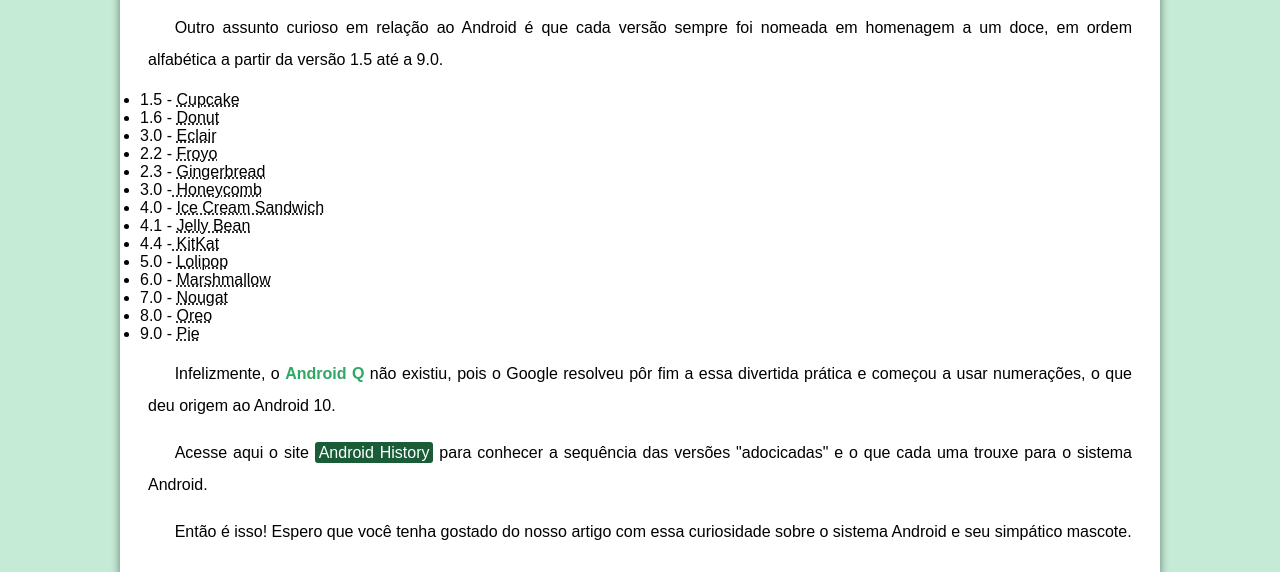
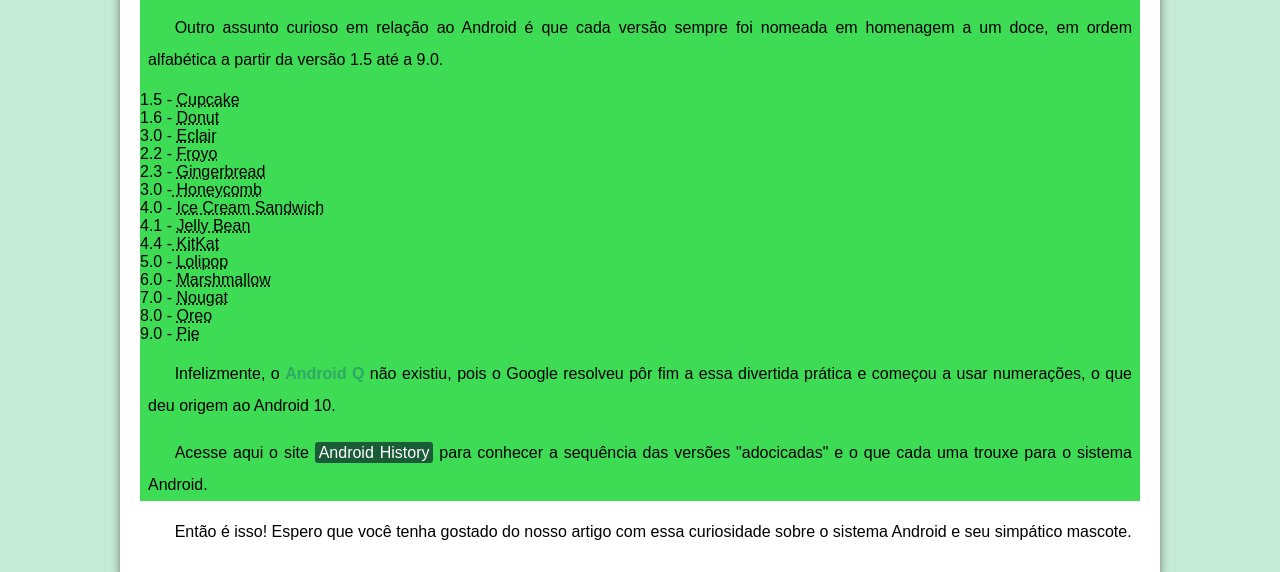
Before and after one commit to ramonstaticx/exerc-cio-do-curso-em-video, a plain HTML site: page index.html in a window 1280 px wide. Shown: the part 2225-2797 px from the top of the page. Drawn offline with Linux system fonts and the light colour scheme.

Commit message:
add novas conf tamanho de tela

```diff
--- a/style.css
+++ b/style.css
@@ -64,11 +64,13 @@ header>p {
 }
 
 nav {
+    text-align: center;
     min-width: 390px;
     Max-width: 100%;
     background-color: var(--cor5);
     padding: 10px;
     box-shadow: 0px 7px 9px #00000099;
+
 }
 
 nav a {
@@ -77,13 +79,12 @@ nav a {
     padding: 10px;
     transition-duration: .7s;
 
+
 }
 
 nav a:hover {
     background-color: #3ddc54;
     border-radius: 5px;
-
-
 
 }
 
@@ -152,6 +153,15 @@ main iframe {
     margin: auto;
 }
 
+aside{
+    background-color: var(--cor2);
+}
+
+
+li {
+    list-style-position: inside;
+    list-style-type: none;
+}
 footer {
     background-color: var(--cor5);
 
```
